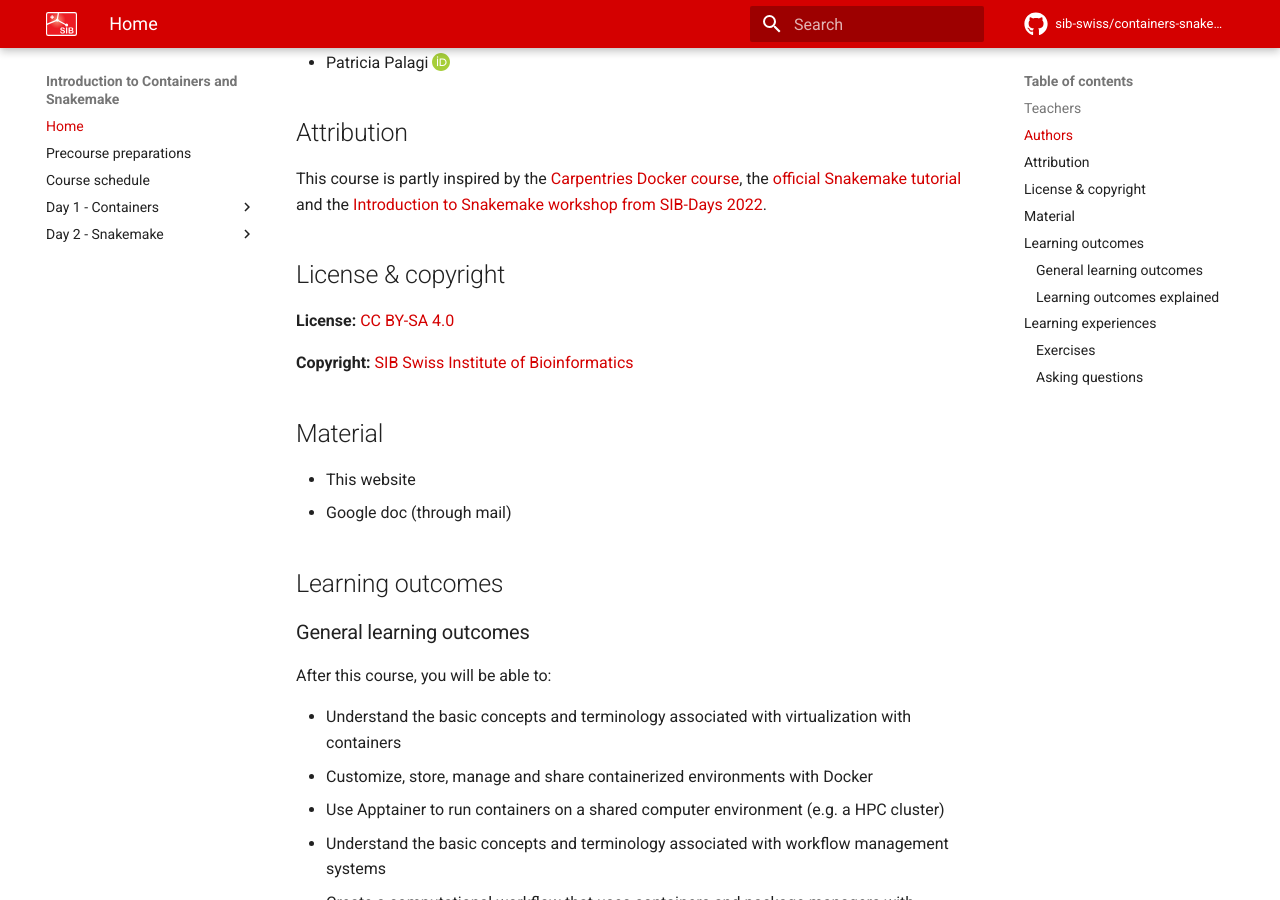
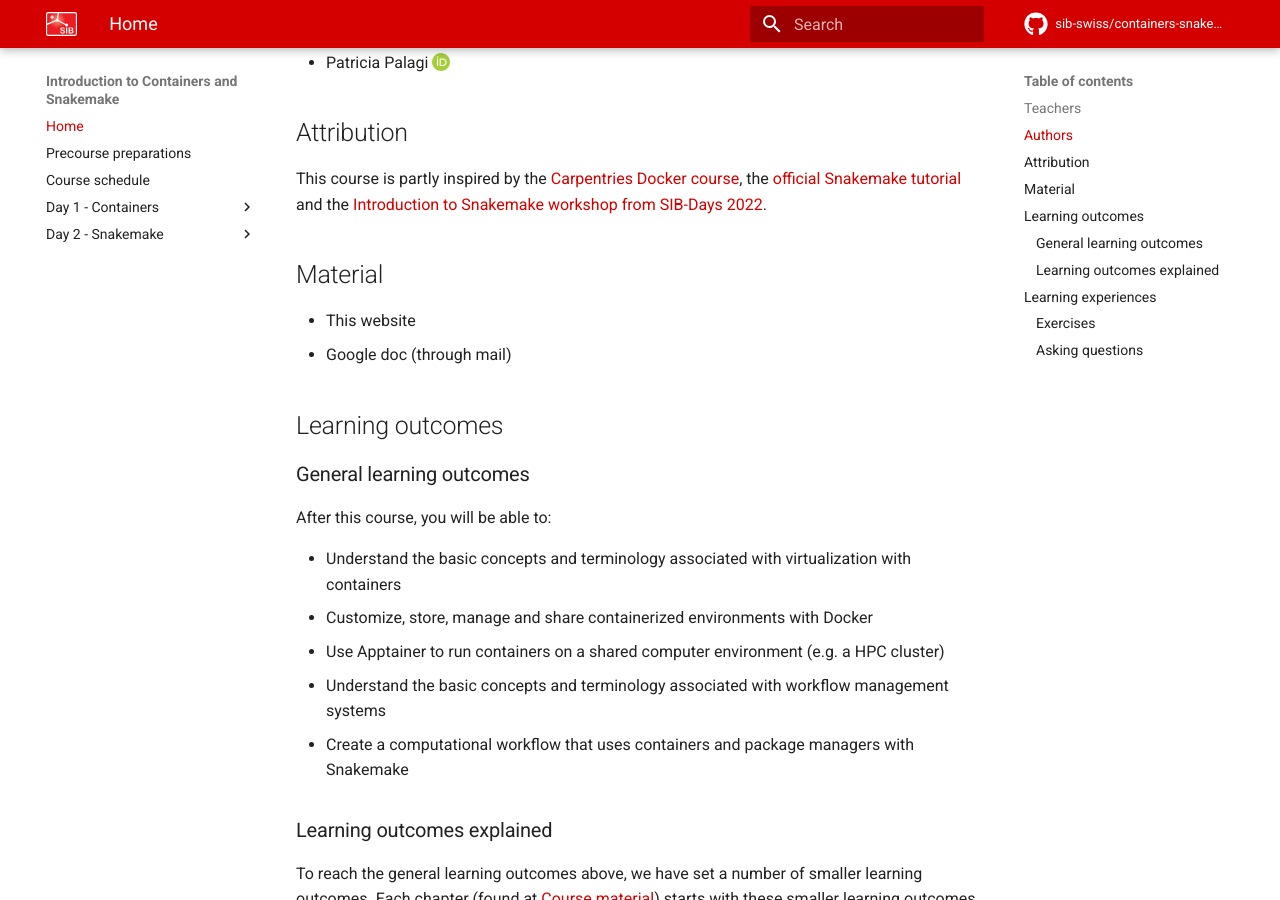
Before and after one commit to sib-swiss/containers-introduction-training, an MkDocs documentation site: the page built from docs/index.md, in a window 1280 px wide and 900 px high, scrolled down 432 px. Built offline with MkDocs 1.6.1 and Material for MkDocs 9.7.7, drawn with Linux system fonts in a browser that asks for light colours; comment, search, counter and statistics services are not loaded; the version menu is left out.

Commit message:
Removes copyright and license statements

```diff
--- a/docs/index.md
+++ b/docs/index.md
@@ -15,12 +15,6 @@
 ## Attribution
 
 This course is partly inspired by the [Carpentries Docker course](https://carpentries-incubator.github.io/docker-introduction/), the [official Snakemake tutorial](https://snakemake.readthedocs.io/en/stable/tutorial/tutorial.html) and the [Introduction to Snakemake workshop from SIB-Days 2022](https://github.com/RomainFeron/workshop-snakemake-sibdays2022).
-
-## License & copyright
-
-**License:** [CC BY-SA 4.0](https://raw.githubusercontent.com/sib-swiss/containers-introduction-training/main/LICENSE.md)
-
-**Copyright:** [SIB Swiss Institute of Bioinformatics](https://www.sib.swiss/)
 
 ## Material
 
```
